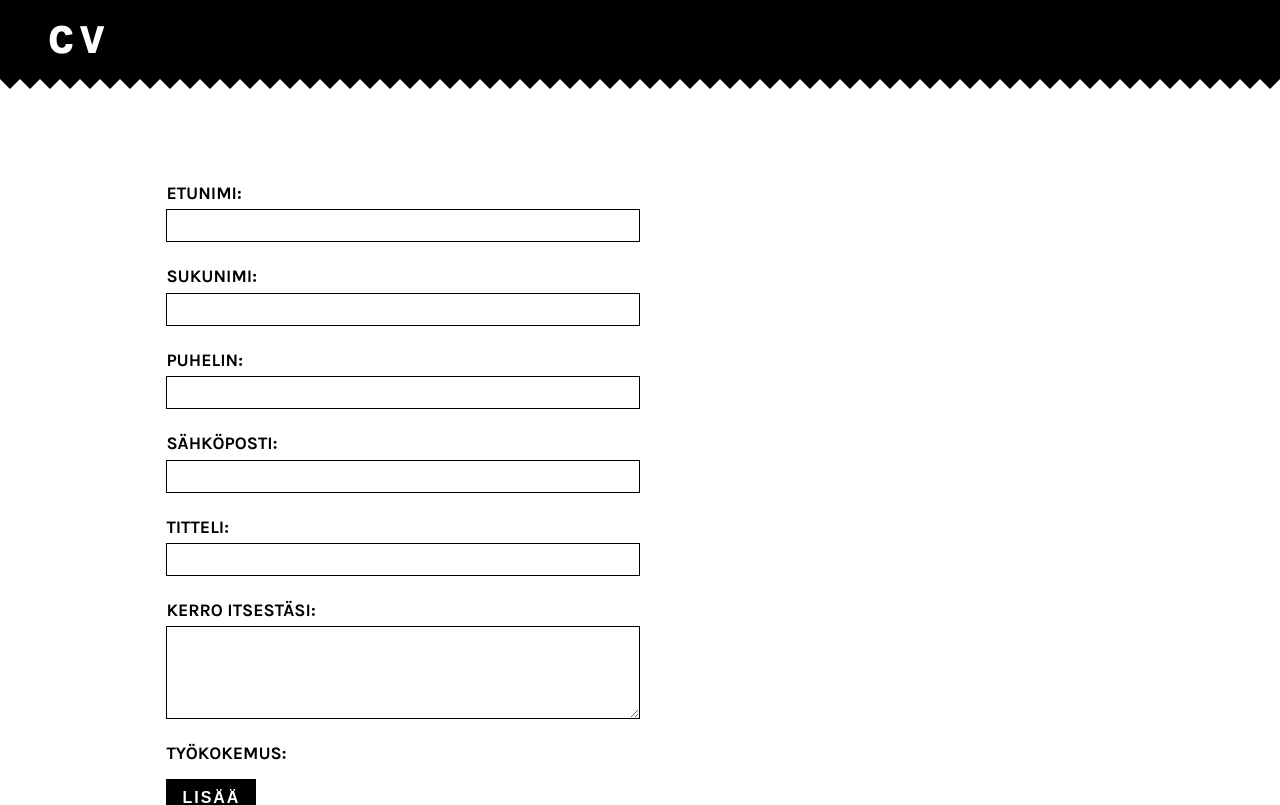
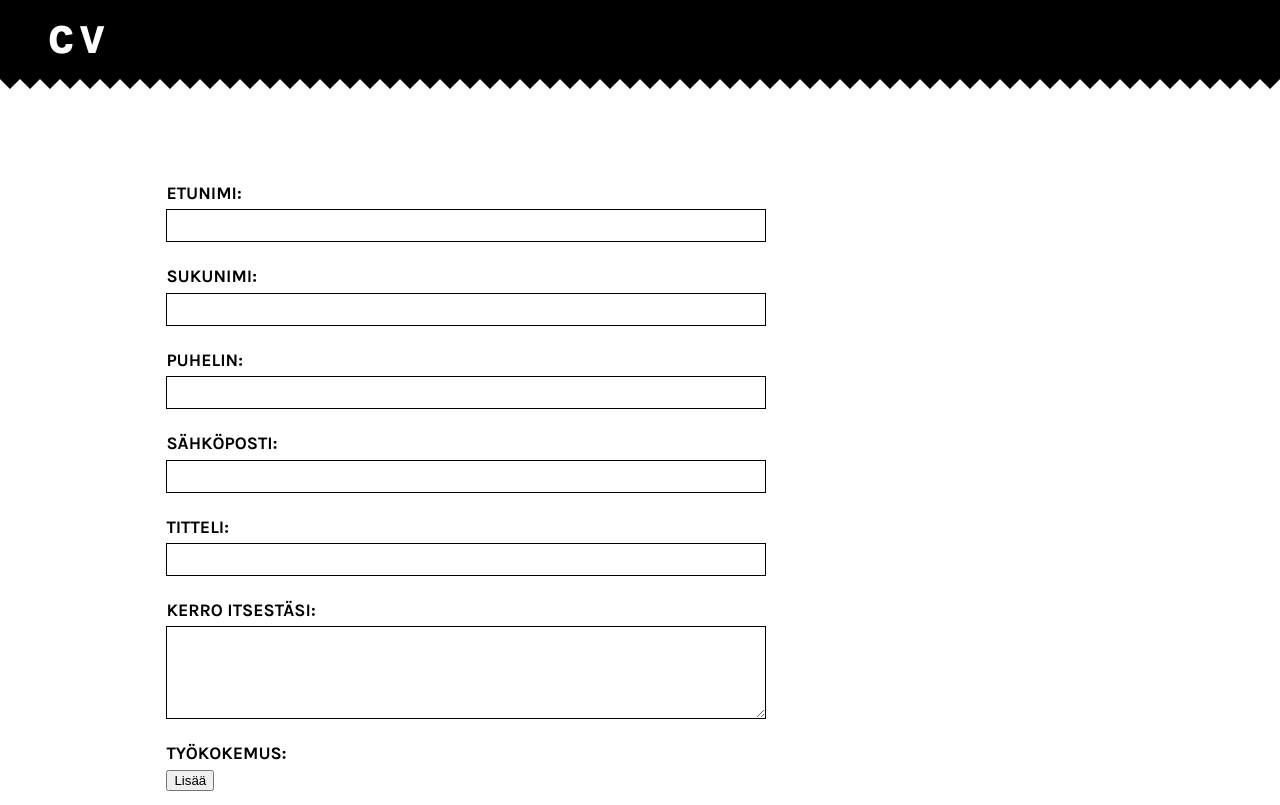
Before and after one commit to MilaAutio/cv, a React (Create React App) app: page / in a window 1280 px wide. Shown: the top 805 px of the page. Built offline with nearby package versions, Linux system fonts and the light colour scheme.

Commit message:
refactored cv form code

```diff
--- a/src/components/cv-form.js
+++ b/src/components/cv/cv-form.js
@@ -1,17 +1,19 @@
-import {useState} from "react"
+import {useState, useContext} from "react"
+import { CVContext } from "./cv"
 
 export const CVForm = () => {
+
     return (
-        <div className="cv-container">
-            <FormItem title="Etunimi" name="first-name" type="Text"/>
-            <FormItem title="Sukunimi" name="last-name" type="Text"/>
+        <div className="cv-form">
+            <FormItem title="Etunimi" name="first_name" type="Text"/>
+            <FormItem title="Sukunimi" name="last_name" type="Text"/>
             <FormItem title="Puhelin" name="phone" type="Text"/>
             <FormItem title="Sähköposti" name="email" type="Text"/>
             <FormItem title="Titteli" name="title" type="Text"/>
-            <FormItem title="Kerro itsestäsi" name="email" type="Textarea"/>
+            <FormItem title="Kerro itsestäsi" name="description" type="Textarea"/>
             <RepeatorField title="Työkokemus" name="experience"
                 fields={[
-                    { title: 'Yritys', name: 'company', type: "Text" },
+                    { title: 'Yritys', name: 'job_experience_company', type: "Text" },
                     { title: 'Titteli', name: 'job_experience_title', type: "Text" },
                     { title: 'Milloin työskentelit yrityksessä?', name: 'job_experience_era', type: "Text" },
                     { title: 'Kuvaus työstäsi', name: 'job_experience_description', type: "Textarea" }
@@ -43,13 +45,21 @@ export const CVForm = () => {
 }
 
 const FormItem = ({ type, name, title, options }) => {
-    var inputField = <input type={type} name={name}></input>;
+
+    const { formData, setFormData } = useContext(CVContext);
+
+    const updateFormData = (event) => {
+        var newFormData = { ...formData, [event.target.name] : [event.target.value] }
+        setFormData(newFormData)
+    }
+
+    var inputField = <input type={type} name={name} onChange={updateFormData}></input>;
     if( type === 'Textarea') {
-        inputField = <textarea rows="5" name={name}></textarea>;
+        inputField = <textarea rows="5" name={name} onChange={updateFormData}></textarea>;
     } else if( type === 'Select' ) {
         if(options) {
             options = options.map((option, index) => <option key={index}>{option}</option>);
-            inputField = <select name={name}>{options}</select>;
+            inputField = <select name={name} onChange={updateFormData}><option>Valitse vaihtoehto</option>{options}</select>;
         }
     }
     return (
@@ -63,6 +73,7 @@ const FormItem = ({ type, name, title, options }) => {
 const RepeatorField = ({title, name, fields}) => {
 
     const [fieldList, setFieldList] = useState([]);
+    const { formData, setFormData } = useContext(CVContext);
 
     const addNewRow = () => {
         var new_field = {
@@ -79,18 +90,27 @@ const RepeatorField = ({title, name, fields}) => {
         setFieldList(new_fieldList);
     };
 
+    const updateFormData = (event, key) => {
+        var newFormData = { ...formData }
+        newFormData[name] = newFormData[name] || [];
+        newFormData[name][key] = newFormData[name][key] || {};
+        newFormData[name][key][event.target.name] = event.target.value;
+        setFormData(newFormData)
+    }
+
     return (
         <div className="repeator-field">
             <label htmlFor={name}>{title}:</label>
             {
-                fieldList.map((row) => {
+                fieldList.map((row, key) => {
                     var fields = row.fields.map((field, index) => {
-                        var inputField = <input type={field.type} name={field.name}></input>
+                        var inputField = <input type={field.type} name={field.name} onChange={(event) => updateFormData(event, key)}></input>
                         if( field.type === 'Textarea') {
-                            inputField = <textarea rows="5" name={field.name}></textarea>;
+                            inputField = <textarea rows="5" name={field.name} onChange={(event) => updateFormData(event, key)}></textarea>;
                         } else if( field.type === 'Select' ) {
                             if(field.options) {
-                                inputField = <select name={field.name}>
+                                inputField = <select name={field.name} onChange={(event) => updateFormData(event, key)}>
+                                    <option>Valitse vaihtoehto</option>
                                     {field.options.map((option, index) => <option key={index}>{option}</option>)}
                                 </select>
                             }
--- /dev/null
+++ b/src/components/cv/cv.js
@@ -0,0 +1,20 @@
+import {useState, createContext} from "react"
+
+import {CVForm} from './cv-form'
+import {CVPreview} from './cv-preview'
+
+export const CVContext = createContext()
+
+export const CV = () => {
+
+    const [formData, setFormData] = useState({});
+
+    return (
+        <div className='cv-container'>
+            <CVContext.Provider value={{formData, setFormData}}>
+                <CVForm />
+                <CVPreview />
+            </CVContext.Provider>
+        </div>
+    )
+}
--- a/src/components/page-content.js
+++ b/src/components/page-content.js
@@ -1,10 +1,10 @@
-import {CVForm} from './cv-form'
+import {CV} from './cv/cv'
 
 export const Content = () => {
     return (
         <div className="page-content">
             <div className="content-area">
-                <CVForm />
+                <CV/>
             </div>
         </div>
     );
--- a/src/styles/form.scss
+++ b/src/styles/form.scss
@@ -1,6 +1,10 @@
-.cv-container {
-    width: 50%;
+.cv-form {
     position: relative;
+    max-width: 600px;
+    @media screen and (max-width: 910px ) {
+        max-width: 100%;
+      }
+    flex-grow: 1;
     label {
         display: block;
         margin-top: 1.5rem;
@@ -21,19 +25,6 @@
         &:focus {
             outline: 1px solid #000;
         }
-    }
-    button {
-        padding: 0.6rem 1rem;
-        border-radius: 0;
-        background-color: #000;
-        color: #fff;
-        border: 0;
-        text-transform: uppercase;
-        font-weight: 700;
-        letter-spacing: 2px;
-        font-size: 1rem;
-        margin-top: 1rem;
-        cursor: pointer;
     }
     .repeator-fields-container {
         background-color: #eaeaea;
```
